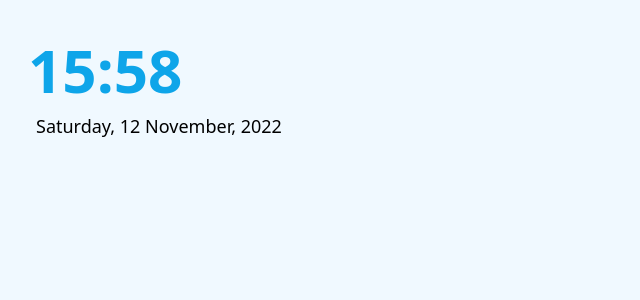
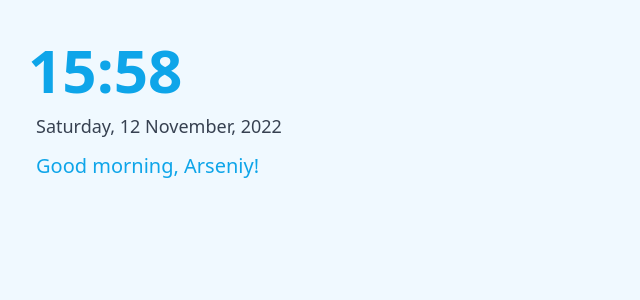
Before and after one commit to arsenysmorodin/WeatherAppVue, a Nuxt app: page / in a window 1280 px wide. Shown: the top 300 px of the page, without its empty margins (0-640 px from the left). Built offline with nearby package versions, Linux system fonts and the light colour scheme.

Commit message:
add helloUser component

```diff
--- a/components/CurrentDate.vue
+++ b/components/CurrentDate.vue
@@ -1,5 +1,5 @@
 <template>
-  <div class="text-lg">
+  <div class="text-lg text-gray-700">
     {{ currentDate.dayOfWeek }}, {{ currentDate.day }} {{ currentDate.month }},
     {{ currentDate.year }}
   </div>
--- a/components/HeaderWrp.vue
+++ b/components/HeaderWrp.vue
@@ -1,12 +1,11 @@
 <template>
   <div class="flex flex-col">
     <CurrentTime class="mb-3"></CurrentTime>
-    <CurrentDate class="pl-2"></CurrentDate>
+    <CurrentDate class="mb-3 pl-2"></CurrentDate>
+    <HelloUser class="pl-2"></HelloUser>
   </div>
 </template>
 
 <script>
-import CurrentTime from './CurrentTime.vue'
-
-export default { components: { CurrentTime } }
+export default {}
 </script>
--- /dev/null
+++ b/components/HelloUser.vue
@@ -0,0 +1,9 @@
+<template>
+  <div>
+    <p class="text-xl text-sky-500">Good morning, Arseniy!</p>
+  </div>
+</template>
+<script>
+export default {}
+</script>
+<style></style>
--- a/nuxt.config.js
+++ b/nuxt.config.js
@@ -29,7 +29,7 @@ export default {
   // Modules for dev and build (recommended): https://go.nuxtjs.dev/config-modules
   buildModules: [
     // https://go.nuxtjs.dev/eslint
-    '@nuxtjs/eslint-module',
+    // '@nuxtjs/eslint-module',
     // https://go.nuxtjs.dev/tailwindcss
     '@nuxtjs/tailwindcss',
 
```
Also changed, not shown: package.json (+1 -9 lines), 1 other file (tests, documents, lock files or other folders).
